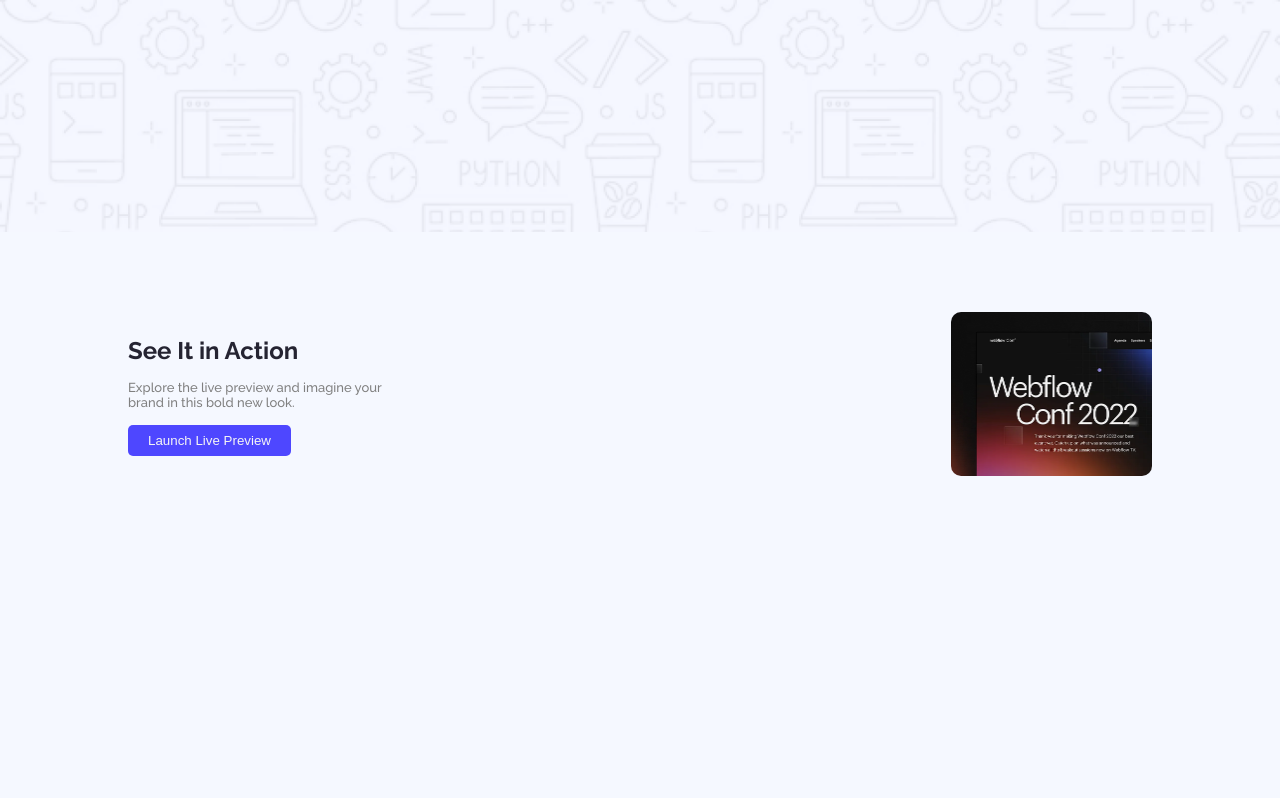
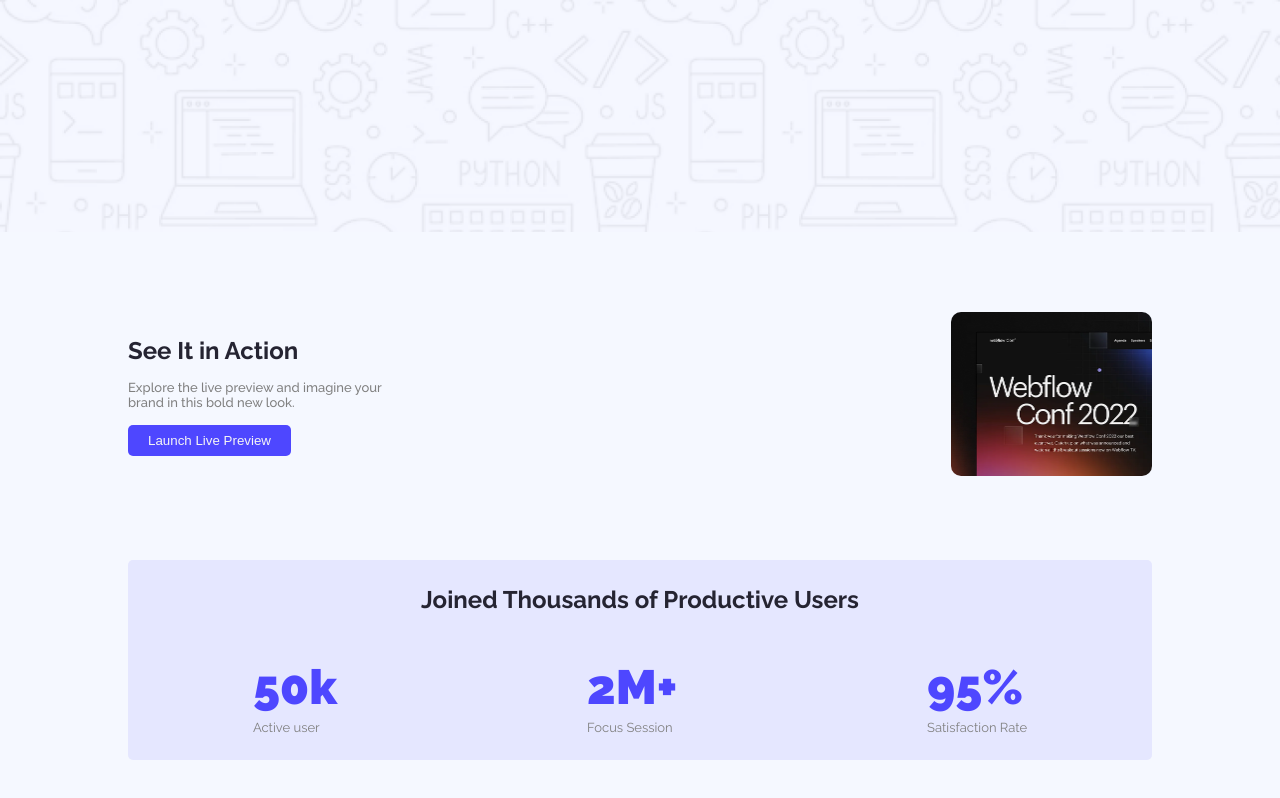
Before and after one commit to MUSTAKIMBIN/B-Flow_A-001, a plain HTML site: page index.html in a window 1280 px wide. Shown: the part 328-1126 px from the top of the page. Before the commit the page ends 888 px from the top, so only its background shows below. Drawn offline with Linux system fonts and the light colour scheme.

Commit message:
complited productive user section

```diff
--- a/Styles/style.css
+++ b/Styles/style.css
@@ -79,3 +79,32 @@ nav h1 {
   width: 50%;
   border-radius: 10px;
 }
+
+/* Productive Users */
+.productive {
+  background-color: #e5e7ff;
+  width: 80%;
+  margin: 80px auto;
+  border-radius: 5px;
+}
+.productive-title {
+  color: #252432;
+  font-size: 1.5rem;
+  text-align: center;
+  padding: 25px 0;
+}
+.productive-div {
+  justify-content: space-around;
+  display: flex;
+  padding: 20px 0;
+}
+.ph4 {
+  font-size: 3rem;
+  font-weight: 900;
+  color: #4e47ff;
+}
+.pro-p {
+  font-size: small;
+  color: gray;
+  padding: 5px 0;
+}
--- a/index.html
+++ b/index.html
@@ -42,6 +42,24 @@
           <img class="img" src="assets/wc-mini.png" alt="Webflow confarance" />
         </div>
       </section>
+      <!-- Productive Users -->
+      <section class="productive">
+        <h3 class="productive-title">Joined Thousands of Productive Users</h3>
+        <div class="productive-div">
+          <div>
+            <h4 class="ph4">50k</h4>
+            <p class="pro-p">Active user</p>
+          </div>
+          <div>
+            <h4 class="ph4">2M+</h4>
+            <p class="pro-p">Focus Session</p>
+          </div>
+          <div>
+            <h4 class="ph4">95%</h4>
+            <p class="pro-p">Satisfaction Rate</p>
+          </div>
+        </div>
+      </section>
     </main>
     <footer></footer>
   </body>
```
Also changed, not shown: 1 other file.
